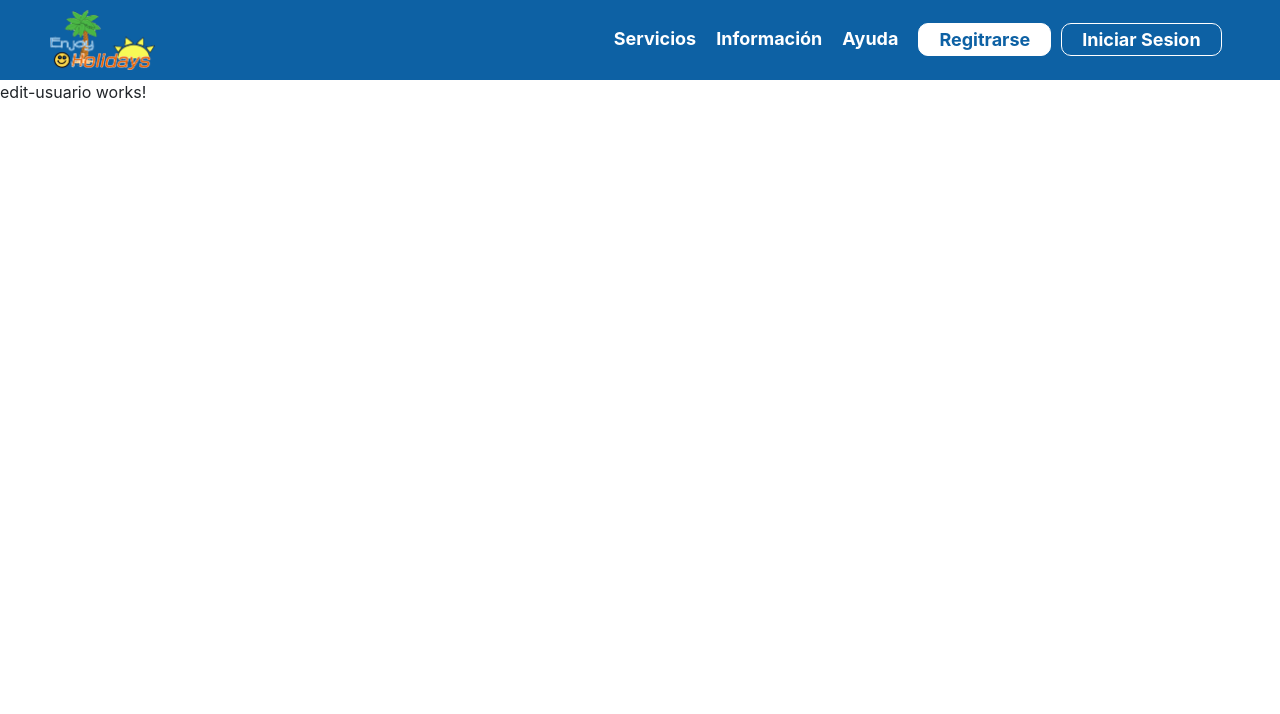
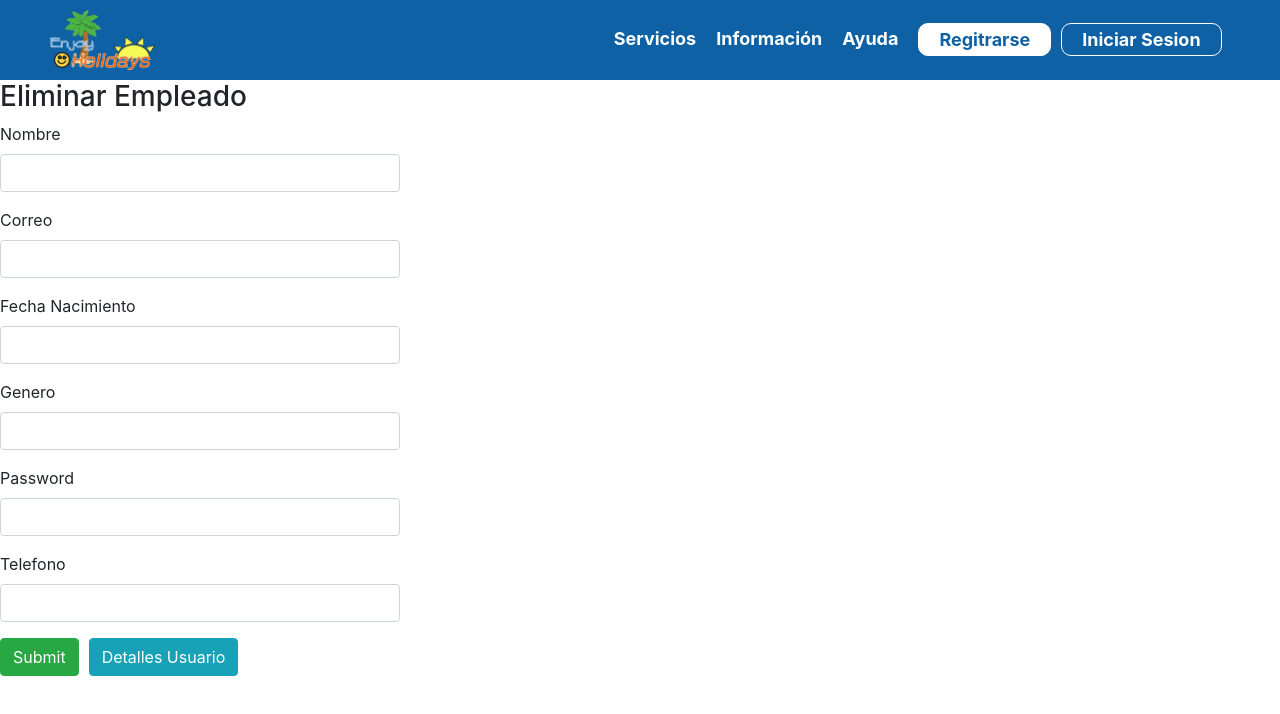
Before and after one commit to Eduardo-mendieta/Holidays_web19-20, an Angular app: page /usuarios/editar/1 in a window 1280 px wide. Shown: the top 714 px of the page. Built offline with nearby package versions, Linux system fonts and the light colour scheme; no server answers.

Commit message:
editar uaurio

```diff
--- a/src/app/components/Persona/detalle-usuario/detalle-usuario.component.html
+++ b/src/app/components/Persona/detalle-usuario/detalle-usuario.component.html
@@ -21,10 +21,9 @@
 
     <br>
     <br>
-    <button (click)="editarUsu(usuario.correo)" class="btn btn-warning">Editar Usuario</button>
-    <button (click)="agregar()" class="btn btn-warning" style="margin-left: 10px">Agregar Nuevo Alojamiento</button><br>
+    <button (click)="editarUsu(usuario.correo)" class="btn btn-info">Editar Usuario</button>
+    <button (click)="agregar()" class="btn btn-info" style="margin-left: 10px">Agregar Nuevo Alojamiento</button><br>
     <br><br><br>
-
     <app-listar-alojamiento-usu></app-listar-alojamiento-usu>
 
 </div>
--- a/src/app/components/Persona/detalle-usuario/detalle-usuario.component.ts
+++ b/src/app/components/Persona/detalle-usuario/detalle-usuario.component.ts
@@ -45,7 +45,7 @@ export class DetalleUsuarioComponent implements OnInit {
 
   // tslint:disable-next-line: typedef
   editarUsu(correo: string) {
-    this.router.navigate(['editar', correo]);
+    this.router.navigate(['usuarios/editar', correo]);
   }
 
   // tslint:disable-next-line: typedef
--- a/src/app/components/Persona/edit-usuario/edit-usuario.component.html
+++ b/src/app/components/Persona/edit-usuario/edit-usuario.component.html
@@ -1 +1,39 @@
-<p>edit-usuario works!</p>
+<h3>Eliminar Empleado</h3>
+<div style="width: 400px;">
+    <form (ngSubmit)="onSubmit ()">
+        <div class="form-group">
+            <label for="name">Nombre</label>
+            <input type="text" class="form-control" id="firstName" required [(ngModel)]="usuario.nombre" name="firstName">
+        </div>
+
+        <div class="form-group">
+            <label for="name">Correo<i class="fas fa-clipboard-prescription    "></i></label>
+            <input type="text" class="form-control" id="lastName" required [(ngModel)]="usuario.correo" name="lastName">
+        </div>
+
+        <div class="form-group">
+            <label for="name">Fecha Nacimiento</label>
+            <input type="text" class="form-control" id="emailId" required [(ngModel)]="usuario.fechaNacimiento" name="emailId">
+        </div>
+
+        <div class="form-group">
+            <label for="name">Genero</label>
+            <input type="text" class="form-control" id="emailId" required [(ngModel)]="usuario.genero" name="emailId">
+        </div>
+
+        <div class="form-group">
+            <label for="name">Password</label>
+            <input type="text" class="form-control" id="emailId" required [(ngModel)]="usuario.password" name="emailId">
+        </div>
+
+        <div class="form-group">
+            <label for="name">Telefono</label>
+            <input type="text" class="form-control" id="emailId" required [(ngModel)]="usuario.telefono" name="emailId">
+        </div>
+
+        <button type="submit" class="btn btn-success">Submit</button>
+        <button (click)="goDetalles(usuario.correo)" class="btn btn-info" style="margin-left: 10px">Detalles Usuario</button>
+    </form>
+
+
+</div>
--- a/src/app/components/Persona/edit-usuario/edit-usuario.component.ts
+++ b/src/app/components/Persona/edit-usuario/edit-usuario.component.ts
@@ -1,4 +1,8 @@
 import { Component, OnInit } from '@angular/core';
+import { ActivatedRoute, Router } from '@angular/router';
+import { HttpCode } from 'src/app/http/Code.http.reponse';
+import { Usuario } from '../../../model/usuario.model';
+import { UsuarioService } from '../../../service/usuario.service';
 
 @Component({
   selector: 'app-edit-usuario',
@@ -7,9 +11,50 @@ import { Component, OnInit } from '@angular/core';
 })
 export class EditUsuarioComponent implements OnInit {
 
-  constructor() { }
+  correo: string;
+  usuario: Usuario;
+  usuarioLogeado = 0;
 
-  ngOnInit(): void {
+  constructor(private route: ActivatedRoute, private router: Router,
+              private usuarioService: UsuarioService) { }
+
+  // tslint:disable-next-line: typedef
+  ngOnInit() {
+    this.usuario = new Usuario();
+
+    this.correo = this.route.snapshot.params['correo'];
+
+    this.usuarioService.buscarpor(this.correo)
+      .subscribe(data => {
+        this.usuarioLogeado = data.codigo;
+        this.usuario = data.respuesta;
+        console.log(data);
+        if (this.usuarioLogeado === HttpCode.OK) {
+          console.log('Realizado con exito');
+        } else {
+          console.log('Problema al realiazar la transacción');
+        }
+      }, err => {
+        alert(err);
+      });
+  }
+
+  // tslint:disable-next-line: typedef
+  updateEmployee() {
+    this.usuarioService.updateUser(this.correo, this.usuario)
+      .subscribe(data => console.log(data), error => console.log(error));
+    this.usuario = new Usuario();
+    this.goDetalles(this.usuario.correo);
+  }
+
+  // tslint:disable-next-line: typedef
+  onSubmit() {
+    this.updateEmployee();
+  }
+
+  // tslint:disable-next-line: typedef
+  goDetalles(correo: string) {
+    this.router.navigate(['usuarios/detalle', correo]);
   }
 
 }
```
